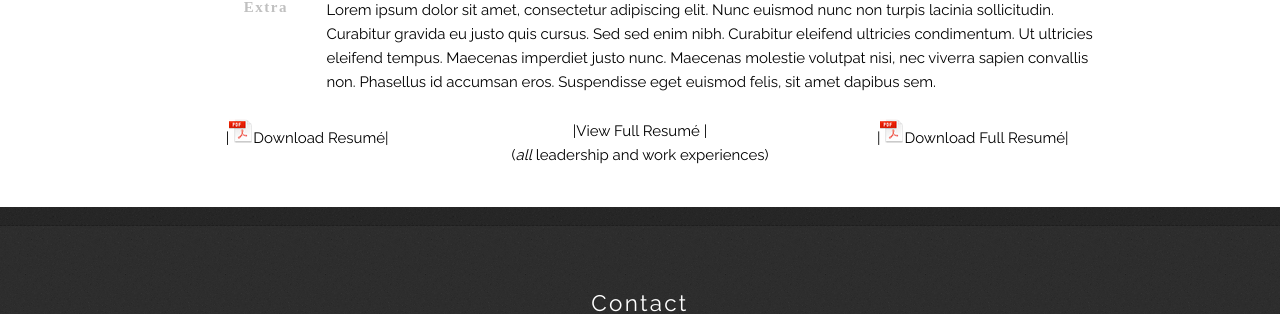
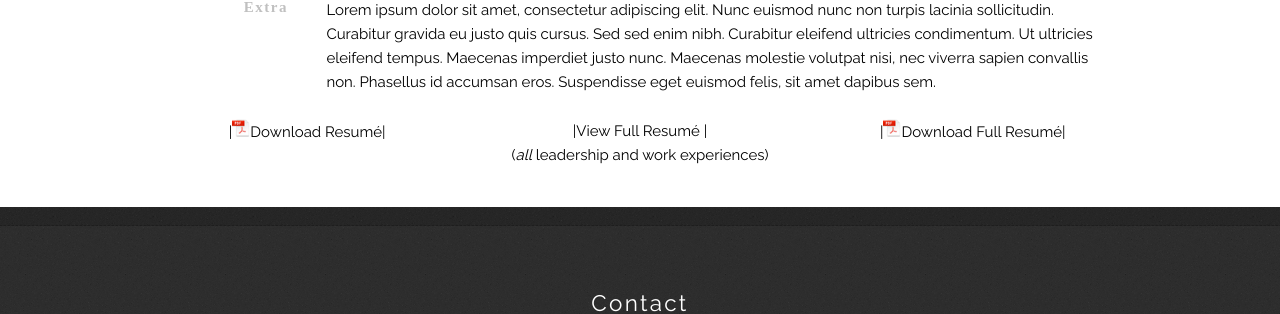
Before and after one commit to jacksoncwilliams/jackson-erin, a Jekyll site: the page built from simpleindex.html, in a window 1280 px wide. Shown: the part 2985-3299 px from the top of the page. Built offline with Jekyll 4.4.1, drawn with Linux system fonts in a browser that asks for light colours; nearby versions of some CDN libraries; some web fonts are replaced.

Commit message:
Update simpleindex.html

```diff
--- a/simpleindex.html
+++ b/simpleindex.html
@@ -253,7 +253,7 @@ title: Jackson Williams
             <div class="container downloadbar">
                         <div class="four columns">
                                     <p>
-                                                |<img src="images/Adobe_PDF_file_icon_24x24.png" alt="Download Resumé" style="width:24px;height:24px;">Download Resumé|
+                                                |<img src="images/Adobe_PDF_file_icon_24x24.png" alt="Download Resumé" style="width:18px;height:18px;">Download Resumé|
                                     </p>
                         </div>
 
@@ -267,7 +267,7 @@ title: Jackson Williams
 
                         <div class="four columns">
                                     <p>
-                                                |<img src="images/Adobe_PDF_file_icon_24x24.png" alt="Download Full Resumé" style="width:24px;height:24px;">Download Full Resumé|
+                                                |<img src="images/Adobe_PDF_file_icon_24x24.png" alt="Download Full Resumé" style="width:18px;height:18px;">Download Full Resumé|
                                     </p>
                         </div>
 
```
